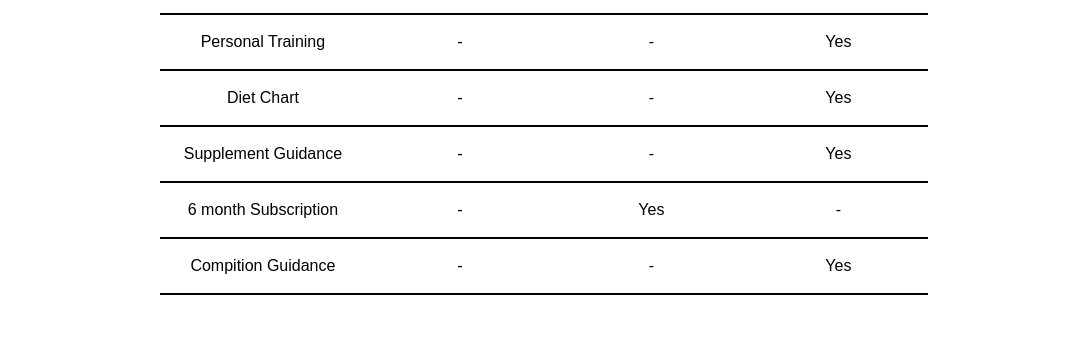
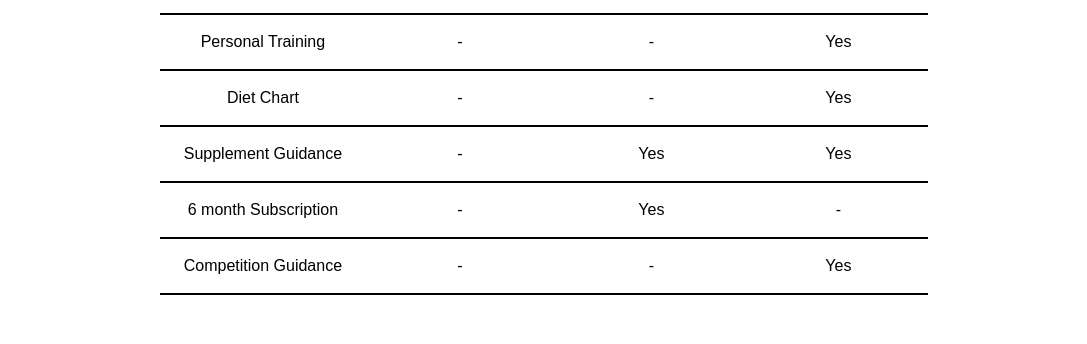
Before and after one commit to faizReadyToDev/Wellness-Gym, a React (Vite) app: page / in a window 1280 px wide. Shown: the part 1660-2004 px from the top of the page, without its empty margins (96-1183 px from the left). Built offline with nearby package versions, Linux system fonts and the light colour scheme.

Commit message:
minor changes in table

```diff
--- a/src/Components/Home/Home.jsx
+++ b/src/Components/Home/Home.jsx
@@ -158,7 +158,7 @@ export default function Home() {
                                     <tr>
                                         <th scope="row">Supplement Guidance</th>
                                         <td>-</td>
-                                        <td>-</td>
+                                        <td>Yes</td>
                                         <td>Yes</td>
 
                                     </tr>
@@ -170,7 +170,7 @@ export default function Home() {
 
                                     </tr>
                                     <tr>
-                                        <th scope="row">Compition Guidance</th>
+                                        <th scope="row">Competition Guidance</th>
                                         <td>-</td>
                                         <td>-</td>
                                         <td>Yes</td>
```
